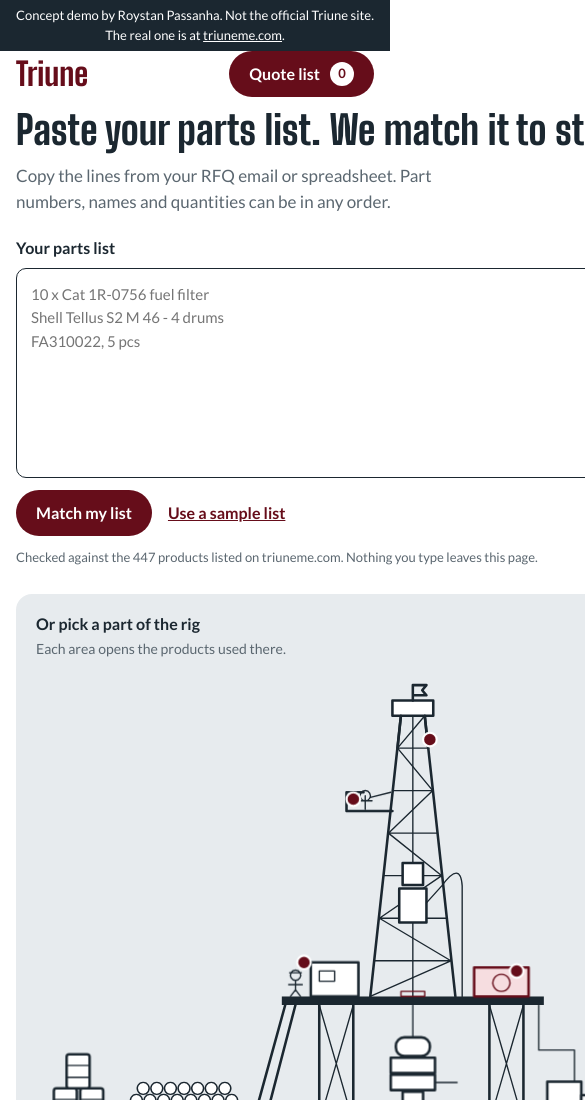
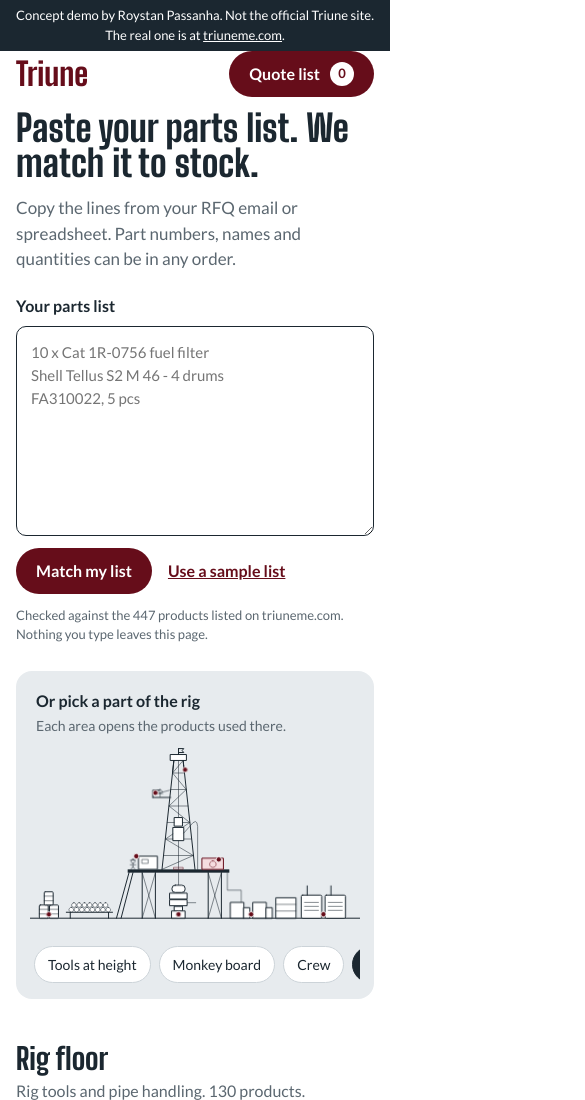
Before and after one commit to Roystan-passanha/triune-stock-sphere, a plain HTML site: page index.html in a window 390 px wide. Shown: the top 1100 px of the page, 585 px wide, since content can reach past the window. Drawn offline with Linux system fonts and the light colour scheme.

Commit message:
Fix sideways scroll on phones

```diff
--- a/index.html
+++ b/index.html
@@ -120,7 +120,8 @@ footer p{margin:0 0 6px;max-width:80ch}
 
 @media (max-width:900px){
   .wrap{padding:0 16px}
-  .hero{grid-template-columns:1fr;gap:26px;padding-top:14px}
+  .hero{grid-template-columns:minmax(0,1fr);gap:26px;padding-top:14px}
+  h1{font-size:clamp(34px,9.5vw,52px)}
   .mark small{display:none}
   #rig .pill,#rig .lead{display:none}
   .li{grid-template-columns:48px minmax(0,1fr);gap:10px}
```
